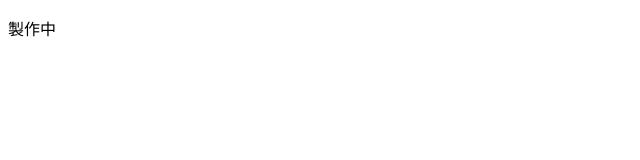
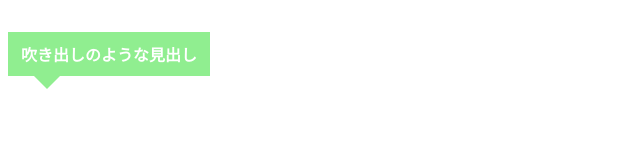
Before and after one commit to Neko-eq/www1, a plain HTML site: page kadai1002/index.html in a window 1280 px wide. Shown: the whole page, without its empty margins (0-640 px from the left). Drawn offline with Linux system fonts and the light colour scheme.

Commit message:
update 1002

```diff
--- a/kadai1002/index.html
+++ b/kadai1002/index.html
@@ -1,11 +1,75 @@
 <!DOCTYPE html>
-<html lang="en">
+<html lang="ja">
 <head>
     <meta charset="UTF-8">
-    <meta name="viewport" content="width=<>>, initial-scale=1.0">
-    <title>Document</title>
+    <meta name="viewport" content="width=device-width, initial-scale=1.0">
+    <title>kadai1002</title>
 </head>
 <body>
- <p>製作中</p>
+   <style>
+    body{
+        background-color:#fff;
+    color: #666;
+    font-family:"メイリオ",Meiryo,"MS Pゴシック","MS PGothic""ヒラギノ角ゴ Pro W3","Hiragino Kaku
+    Gothic Pro", Osaka, sans-serif;
+    }
+    h1{
+        font-family: "M PLUS Ip", sans-serif;
+    color:#333;
+    font-size: 1.5rem;
+    line-height: 1,25;
+    }
+
+    h1.q2 {
+        height: 2.75rem;
+    line-height: 2.75rem;
+    background-color: #5bdb9e;
+    color:#fff;
+    padding-left: 1rem;
+    padding-right: 1rem;
+    }
+    .balloon2 {
+  position: relative;
+  display: inline-block;
+  margin: 1.5em 0;
+  padding: 7px 10px;
+  min-width: 120px;
+  max-width: 100%;
+  color:#fff;
+  font-size: 16px;
+  background: lightgreen;
+  border: solid 3px lightgreen;
+  box-sizing: border-box;
+}
+
+.balloon2:before {
+  content: "";
+  position: absolute;
+  bottom: -24px;
+  left: 20%;
+  margin-left: -15px;
+  border: 12px solid transparent;
+  border-top: 12px solid lightgreen;
+  z-index: 2;
+}
+
+.balloon2:after {
+  content: "";
+  position: absolute;
+  bottom: -30px;
+  left: 20%;
+  margin-left: -17px;
+  border: 14px solid transparent;
+  border-top: 14px solid lightgreen;
+  z-index: 1;
+}
+
+.balloon2 p {
+  margin: 0;
+  padding: 0;
+}
+    </style>
+
+ <h1 class="balloon2">吹き出しのような見出し</h1>
 </body>
 </html>
```
